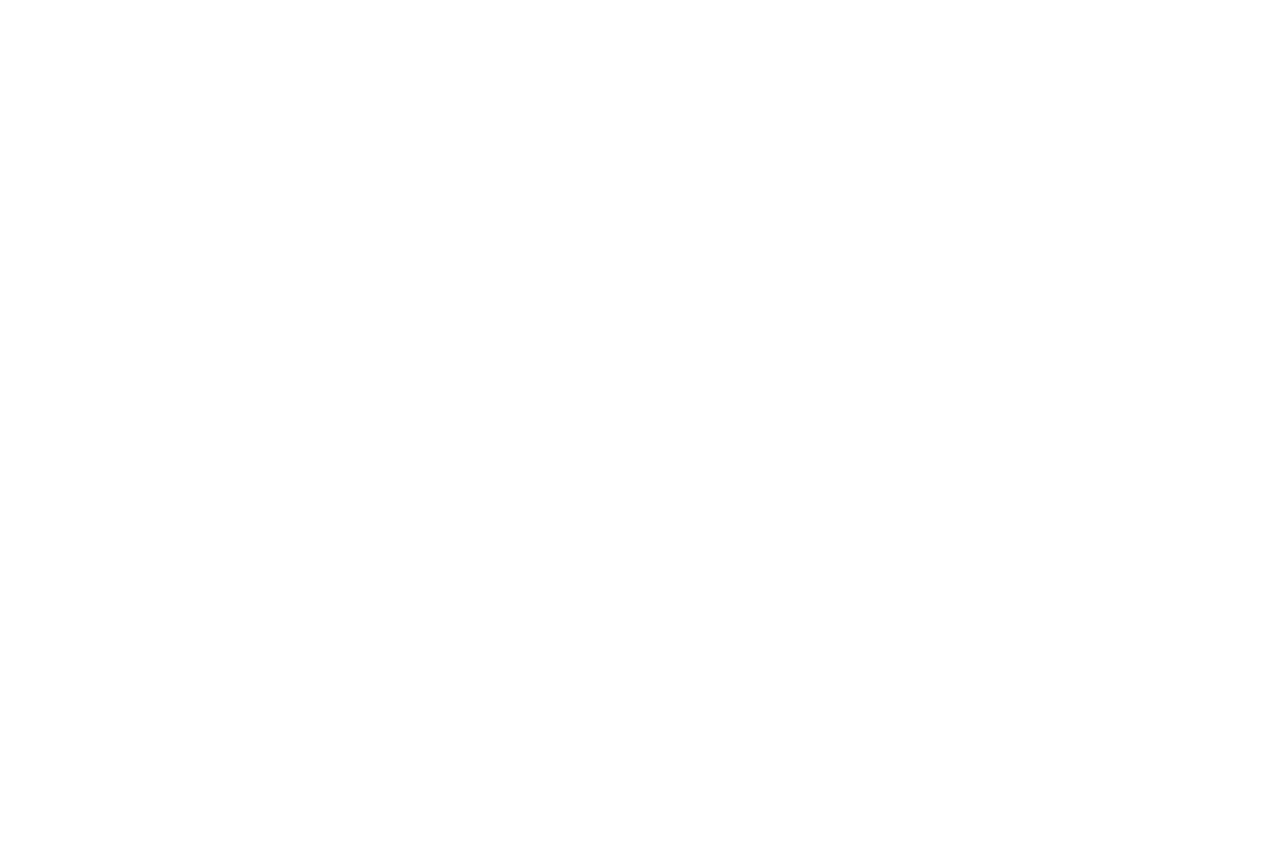
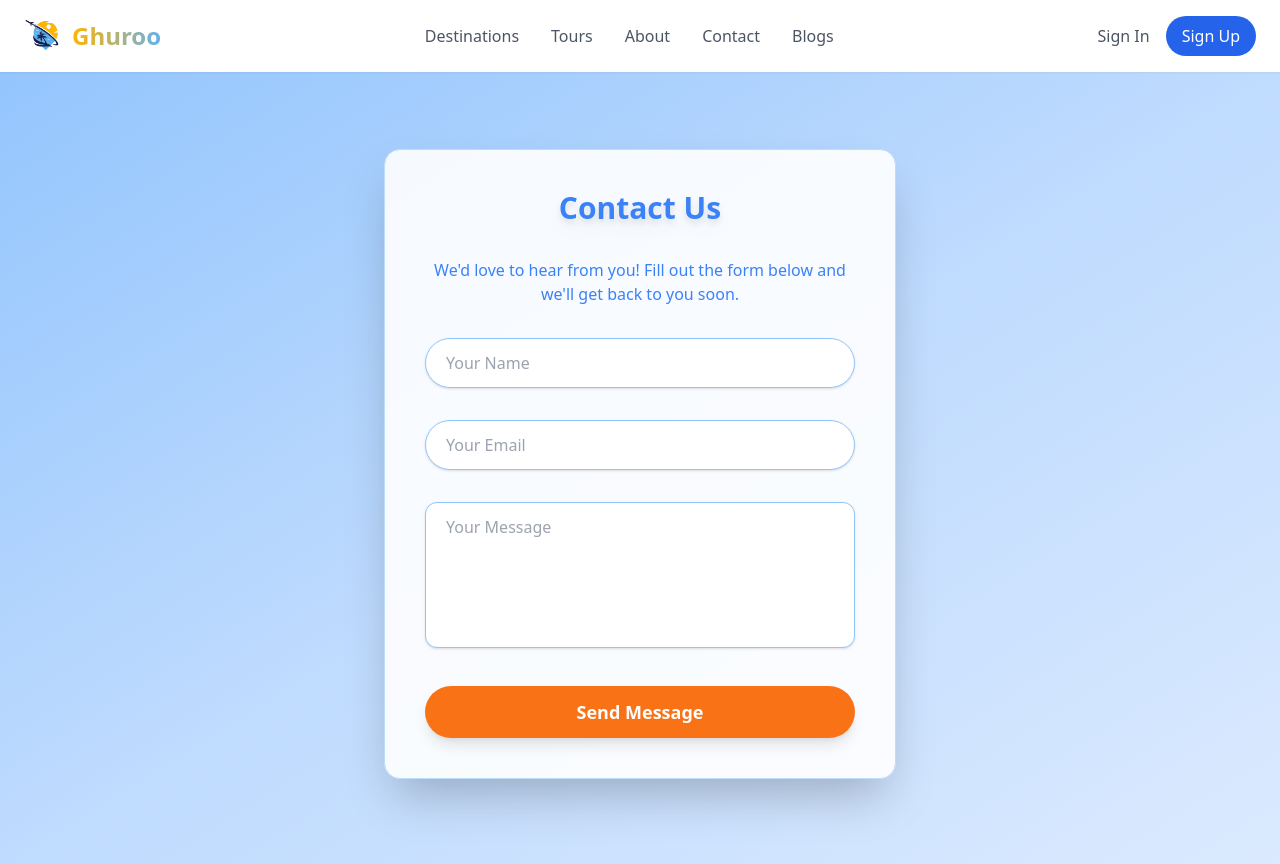
Before and after one commit to Shefwef/ghuroo, a React (Vite) app in the folder client/: page /contact in a window 1280 px wide. Before the commit this address had no page. Before the commit the page ends 800 px from the top, so only its background shows below. Built offline with nearby package versions, Linux system fonts and the light colour scheme.

Commit message:
Contact page along with its routes updated

```diff
--- a/client/src/App.jsx
+++ b/client/src/App.jsx
@@ -22,6 +22,7 @@ import UserLayout from "./components/UserLayout";
 import AdminLayout from "./components/AdminLayout";
 import AdminUsers from "./pages/AdminUsers";
 import AdminAnalytics from "./pages/AdminAnalytics";
+import Contact from "./pages/Contact";
 
 export default function App() {
   return (
@@ -43,8 +44,8 @@ export default function App() {
           <Route path="blogs" element={<AdminBlogs />} />
           <Route path="users" element={<AdminUsers />} />
           <Route path="analytics" element={<AdminAnalytics />} />
-            <Route path="profile" element={<Profile />}  />
-            <Route path="reviews" element={<AdminReviews />}  />
+          <Route path="profile" element={<Profile />} />
+          <Route path="reviews" element={<AdminReviews />} />
         </Route>
 
         {/* User Routes */}
@@ -57,6 +58,7 @@ export default function App() {
           <Route path="/blogs" element={<Blogs />} />
           <Route path="/blogs/:id" element={<BlogDetails />} />
           <Route path="/blogs/write" element={<WriteBlog />} />
+          <Route path="/contact" element={<Contact />} />
           <Route element={<PrivateRoute />}>
             <Route path="profile" element={<Profile />} />
             <Route path="my-bookings" element={<UserBookings />} />
--- /dev/null
+++ b/client/src/pages/Contact.jsx
@@ -0,0 +1,98 @@
+import { useState } from "react";
+import toast from "react-hot-toast";
+
+export default function Contact() {
+  const [form, setForm] = useState({ name: "", email: "", message: "" });
+  const [success, setSuccess] = useState("");
+  const [error, setError] = useState("");
+
+  const handleChange = (e) => {
+    setForm({ ...form, [e.target.name]: e.target.value });
+  };
+
+  const handleSubmit = async (e) => {
+    e.preventDefault();
+    setSuccess("");
+    setError("");
+    try {
+      const res = await fetch("/api/contact", {
+        method: "POST",
+        headers: { "Content-Type": "application/json" },
+        body: JSON.stringify(form),
+      });
+      const data = await res.json();
+      if (data.success) {
+        setSuccess("Message sent successfully!");
+        toast.success("Message sent successfully!");
+        setForm({ name: "", email: "", message: "" });
+      } else {
+        setError(data.message || "Failed to send message.");
+        toast.error(data.message || "Failed to send message.");
+      }
+    } catch {
+      setError("Something went wrong. Please try again.");
+      toast.error("Something went wrong. Please try again.");
+    }
+  };
+
+  return (
+    <div className="min-h-screen flex items-center justify-center bg-gradient-to-br from-blue-300 via-blue-200 to-blue-100 relative px-4">
+      {/* Decorative blurred shapes */}
+      <div className="absolute left-0 top-0 w-40 h-40 bg-orange-400 opacity-20 rounded-full blur-2xl -z-10 animate-pulse"></div>
+      <div className="absolute right-0 bottom-0 w-56 h-56 bg-blue-200 opacity-20 rounded-full blur-2xl -z-10 animate-pulse"></div>
+      <form
+        onSubmit={handleSubmit}
+        className="bg-white/90 rounded-2xl shadow-2xl p-10 max-w-lg w-full space-y-8 border border-blue-200"
+      >
+        <h2 className="text-3xl font-extrabold text-blue-500 mb-2 text-center drop-shadow-lg">
+          Contact Us
+        </h2>
+        <p className="text-blue-500 text-center mb-6">
+          We'd love to hear from you! Fill out the form below and we'll get back
+          to you soon.
+        </p>
+        <input
+          type="text"
+          name="name"
+          value={form.name}
+          onChange={handleChange}
+          placeholder="Your Name"
+          className="w-full px-5 py-3 rounded-full border border-blue-300 focus:outline-none focus:border-blue-500 bg-white text-gray-700 text-base shadow"
+          required
+        />
+        <input
+          type="email"
+          name="email"
+          value={form.email}
+          onChange={handleChange}
+          placeholder="Your Email"
+          className="w-full px-5 py-3 rounded-full border border-blue-300 focus:outline-none focus:border-blue-500 bg-white text-gray-700 text-base shadow"
+          required
+        />
+        <textarea
+          name="message"
+          value={form.message}
+          onChange={handleChange}
+          placeholder="Your Message"
+          className="w-full px-5 py-3 rounded-xl border border-blue-300 focus:outline-none focus:border-blue-500 bg-white text-gray-700 text-base shadow resize-none"
+          rows={5}
+          required
+        />
+        <button
+          type="submit"
+          className="bg-orange-500 hover:bg-orange-600 text-white font-bold px-8 py-3 rounded-full shadow-lg transition-all text-lg w-full"
+        >
+          Send Message
+        </button>
+        {success && (
+          <div className="text-green-600 text-center font-semibold">
+            {success}
+          </div>
+        )}
+        {error && (
+          <div className="text-red-600 text-center font-semibold">{error}</div>
+        )}
+      </form>
+    </div>
+  );
+}
```
Lines whose indentation alone changed are shown as unchanged.
